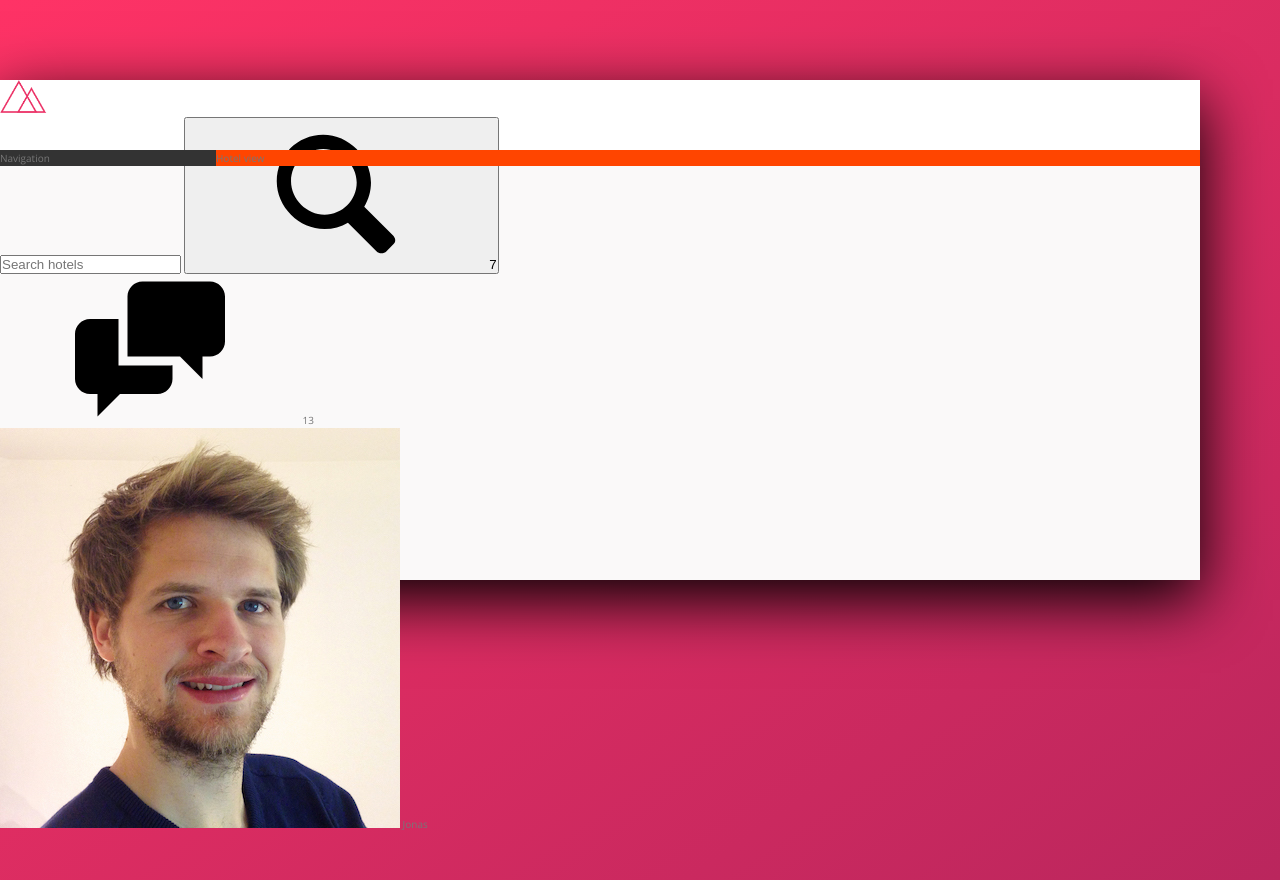
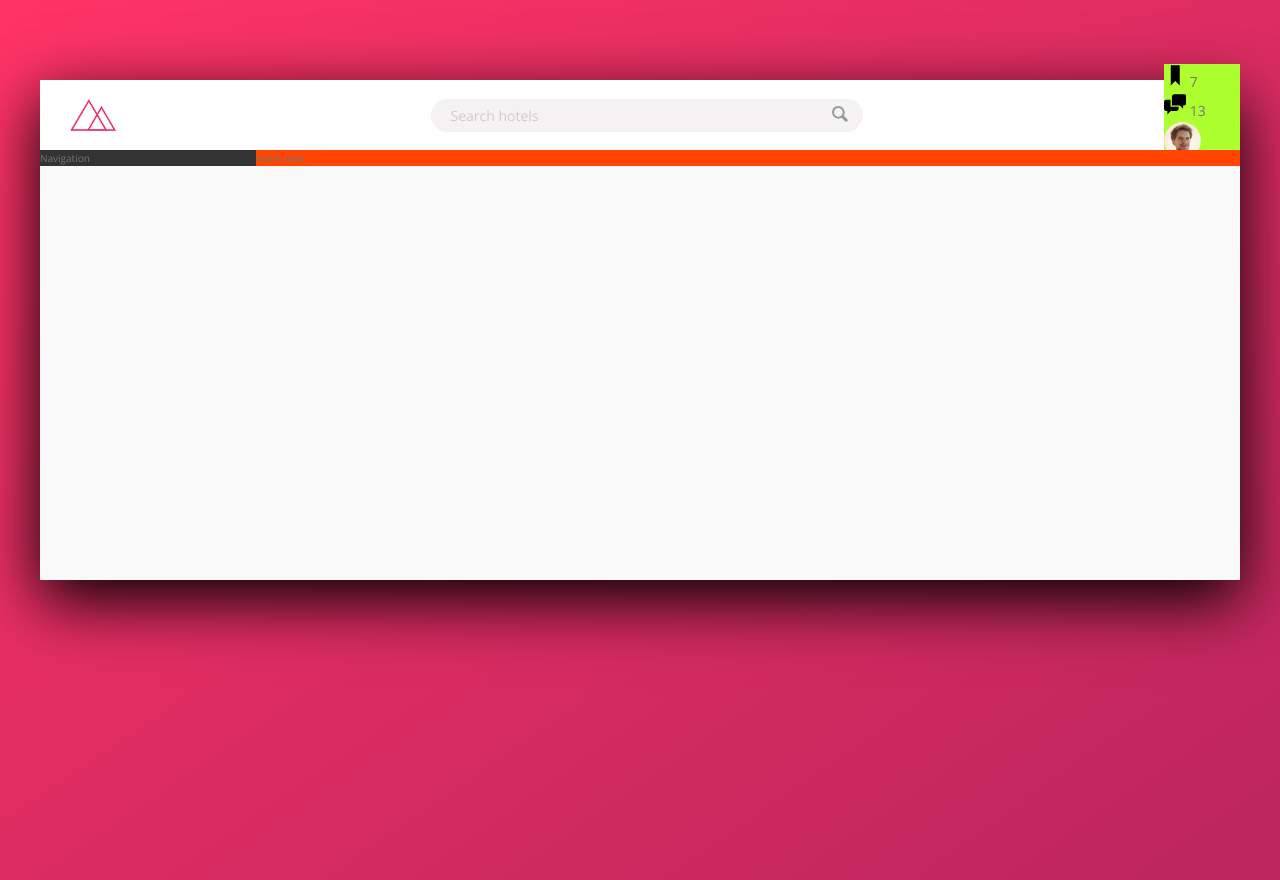
Before and after one commit to sdiperi17/trillo_project_advanced_css, a website: page index.html in a window 1280 px wide. Drawn offline with nearby package versions, Linux system fonts and the light colour scheme.

Commit message:
completed search component

```diff
--- a/index.html
+++ b/index.html
@@ -17,7 +17,7 @@
         <div class="container">
             <header class="header">
                 <img src="img/logo.png" alt="trillo logo" class="logo" />
-                <form action="#" class="search"></form>
+                <form action="#" class="search">
                     <input
                         type="text"
                         class="search__input"
@@ -29,9 +29,18 @@
                                 xlink:href="img/sprite.svg#icon-magnifying-glass"
                             ></use>
                         </svg>
+                    </button>
+                </form>
+                <nav class="user-nav">
+                    <div class="user-nav__icon-box">
+                        <svg class="user-nav__icon">
+                            <use
+                                xlink:href="img/sprite.svg#icon-bookmark"
+                            ></use>
+                        </svg>
                         <span class="user-nav__notification">7</span>
-                </button>
-                <nav class="user-nav">
+                    </div>
+
                     <div class="user-nav__icon-box">
                         <svg class="user-nav__icon">
                             <use xlink:href="img/sprite.svg#icon-chat"></use>
--- a/sass/_components.scss
+++ b/sass/_components.scss
@@ -3,19 +3,66 @@
 
 .logo {
     height: 3.25rem;
+    margin-left: 3rem;
 }
 
 //////////////////////////
 //// SEARCH
 
 .search {
+    flex: 0 0 40%;
+    display: flex;
+    align-items: center;
+    justify-content: center;
+
     &__input {
+        // input element doesn't inherit font-family and font-size from parent
+        font-family: inherit;
+        font-size: inherit;
+        color: inherit;
+        background-color: var(--color-grey-light-2);
+        border: none;
+        padding: 0.7rem 2rem;
+        border-radius: 100px;
+        width: 90%;
+        transition: all 0.2s;
+        // to make the search icon on top of the input
+        margin-right: -3.25rem;
+
+        &:focus {
+            outline: none;
+            width: 100%;
+            background-color: var(--color-grey-light-3);
+        }
+        // works only safari and chrome
+        &::-webkit-input-placeholder {
+            font-weight: 100;
+            color: var(--color-grey-light-4);
+        }
+    }
+
+    &__input:focus + &__button {
+        background-color: var(--color-grey-light-3);
     }
 
     &__button {
+        border: none;
+        background-color: var(--color-grey-light-2);
+
+        &:focus {
+            outline: none;
+        }
+
+        &:active {
+            transform: translateY(2px);
+        }
     }
 
     &__icon {
+        height: 2rem;
+        width: 2rem;
+        // fill property is used to change the color of the svg
+        fill: var(--color-grey-dark-3);
     }
 }
 
@@ -23,16 +70,21 @@
 /////USER NAVIGATION
 
 .user-nav {
+    background-color: greenyellow;
     &__icon-box {
     }
 
     &__icon {
+        height: 2.25rem;
+        width: 2.25rem;
     }
 
     &__user {
     }
 
     &__user-photo {
+        height: 3.75rem;
+        border-radius: 50%;
     }
 
     &__user-name {
--- a/sass/_layout.scss
+++ b/sass/_layout.scss
@@ -3,17 +3,22 @@
     // is not enough space to display our 120rem,
     // if it is not enough space, container will occupy 100% of the available port width
     max-width: 120rem;
-    margin: 8rem 0;
+    margin: 8rem auto;
     background-color: var(--color-grey-light-1);
-    box-shadow: 0 2rem 6rem rgba(0, 0, 0, 3);
+    box-shadow: var(--shadow-dark);
 
     min-height: 50rem;
 }
 
 .header {
+    font-size: 1.4rem;
     height: 7rem;
     background-color: #fff;
     border-bottom: var(--color-grey-light-2);
+
+    display: flex;
+    justify-content: space-between;
+    align-items: center;
 }
 
 .content {
```
Also changed, not shown: css/style.css. Lines whose indentation alone changed are shown as unchanged.
